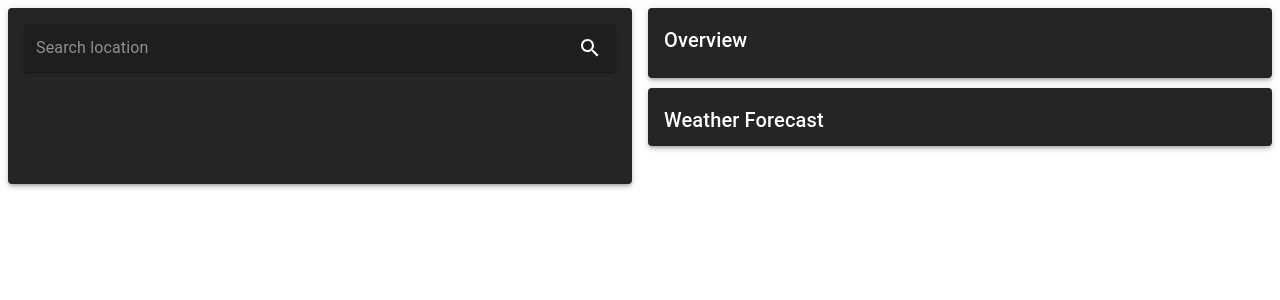
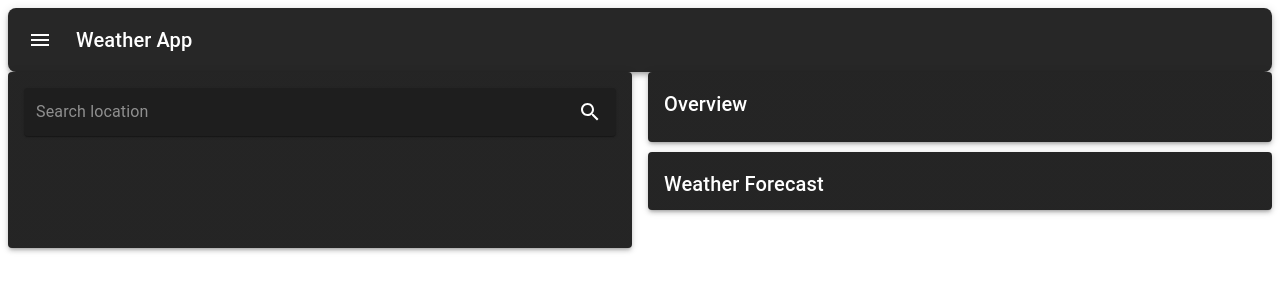
Before and after one commit to leo9iota/weather-app, a React (Create React App) app: page / in a window 1280 px wide. Shown: the top 300 px of the page. Built offline with nearby package versions, Linux system fonts and the light colour scheme.

Commit message:
Add dark theme toggle

```diff
--- a/src/components/App.jsx
+++ b/src/components/App.jsx
@@ -1,13 +1,21 @@
-// App.jsx
+import React, { useState } from 'react';
 import { ThemeProvider } from '@mui/material';
 import Dashboard from './Dashboard';
 import { darkTheme } from '../theme/DarkTheme';
 import { lightTheme } from '../theme/LightTheme';
 
 function App() {
+  const [themeMode, setThemeMode] = useState('dark');
+
+  const toggleTheme = () => {
+    setThemeMode(themeMode === 'dark' ? 'light' : 'dark');
+  };
+
+  const theme = themeMode === 'dark' ? darkTheme : lightTheme;
+
   return (
-    <ThemeProvider theme={darkTheme}>
-      <Dashboard />
+    <ThemeProvider theme={theme}>
+      <Dashboard onToggleTheme={toggleTheme} />
     </ThemeProvider>
   );
 }
--- a/src/components/Dashboard.jsx
+++ b/src/components/Dashboard.jsx
@@ -2,21 +2,23 @@
 import React, { useState } from 'react';
 import { Grid, Paper } from '@mui/material';
 import axios from 'axios';
-
+import NavBar from './NavBar';
 import SearchBar from './SearchBar';
 import WeatherDisplay from './WeatherDisplay';
 import Overview from './Overview';
 import Forecast from './Forecast';
+// import ThemeToggle from './ThemeToggle';
 
-function Dashboard() {
+function Dashboard({ onToggleTheme }) {
   const [weather, setWeather] = useState(null);
   const [city, setCity] = useState('');
+  const apiKey = '6cf4c0e92a0fbc2c27dd98c2d19120d9'
 
   // Function to handle the search action
   const handleSearch = async () => {
     try {
       const response = await axios.get(
-        `https://api.openweathermap.org/data/2.5/weather?q=${city}&appid=6cf4c0e92a0fbc2c27dd98c2d19120d9&units=metric`
+        `https://api.openweathermap.org/data/2.5/weather?q=${city}&appid=${apiKey}&units=metric`
       );
       setWeather(response.data);
     } catch (error) {
@@ -52,7 +54,9 @@ function Dashboard() {
   };
 
   return (
-    <Grid container spacing={2}>
+    <>
+      <NavBar />
+      <Grid container spacing={2}>
       <Grid item xs={6}>
         <Paper elevation={3} sx={{ height: '100%', padding: 2 }}>
           <SearchBar city={city} onCityChange={handleSearchBarOnChange} onSearch={handleSearch} />
@@ -75,6 +79,7 @@ function Dashboard() {
         </Grid>
       </Grid>
     </Grid>
+    </>
   );
 }
 
--- /dev/null
+++ b/src/components/NavBar.jsx
@@ -0,0 +1,68 @@
+// NavBar.jsx
+import React, { useState } from 'react';
+import {
+  AppBar,
+  Toolbar,
+  Typography,
+  IconButton,
+  Drawer,
+  List,
+  ListItem,
+  ListItemText,
+  Box,
+} from '@mui/material';
+import MenuIcon from '@mui/icons-material/Menu';
+
+function NavBar() {
+  const [isDrawerOpen, setIsDrawerOpen] = useState(false);
+
+  const toggleDrawer = (open) => (event) => {
+    if (event.type === 'keydown' && (event.key === 'Tab' || event.key === 'Shift')) {
+      return;
+    }
+
+    setIsDrawerOpen(open);
+  };
+
+  const menuItems = ['Home', 'Pricing', 'About'];
+
+  return (
+    <>
+      <AppBar position='static' sx={{ borderRadius: '8px' }}>
+        <Toolbar>
+          <IconButton
+            edge='start'
+            color='inherit'
+            aria-label='menu'
+            sx={{ mr: 2 }}
+            onClick={toggleDrawer(true)}
+          >
+            <MenuIcon />
+          </IconButton>
+          <Typography variant='h6' component='div' sx={{ flexGrow: 1 }}>
+            Weather App
+          </Typography>
+          {/* Add more items here if needed */}
+        </Toolbar>
+      </AppBar>
+      <Drawer anchor='left' open={isDrawerOpen} onClose={toggleDrawer(false)}>
+        <Box
+          sx={{ width: 250 }}
+          role='presentation'
+          onClick={toggleDrawer(false)}
+          onKeyDown={toggleDrawer(false)}
+        >
+          <List>
+            {menuItems.map((item, index) => (
+              <ListItem button key={item}>
+                <ListItemText primary={item} />
+              </ListItem>
+            ))}
+          </List>
+        </Box>
+      </Drawer>
+    </>
+  );
+}
+
+export default NavBar;
--- /dev/null
+++ b/src/components/ThemeToggle.jsx
@@ -0,0 +1,15 @@
+// ThemeToggle.jsx
+import React from 'react';
+import IconButton from '@mui/material/IconButton';
+import DarkMode from '@mui/icons-material/DarkModeOutlined';
+// import LightMode from '@mui/icons-material/LightModeOutlined';
+
+const ThemeToggle = ({ onToggleTheme }) => {
+  return (
+    <IconButton onClick={onToggleTheme}>
+      <DarkMode />
+    </IconButton>
+  );
+};
+
+export default ThemeToggle;
```
